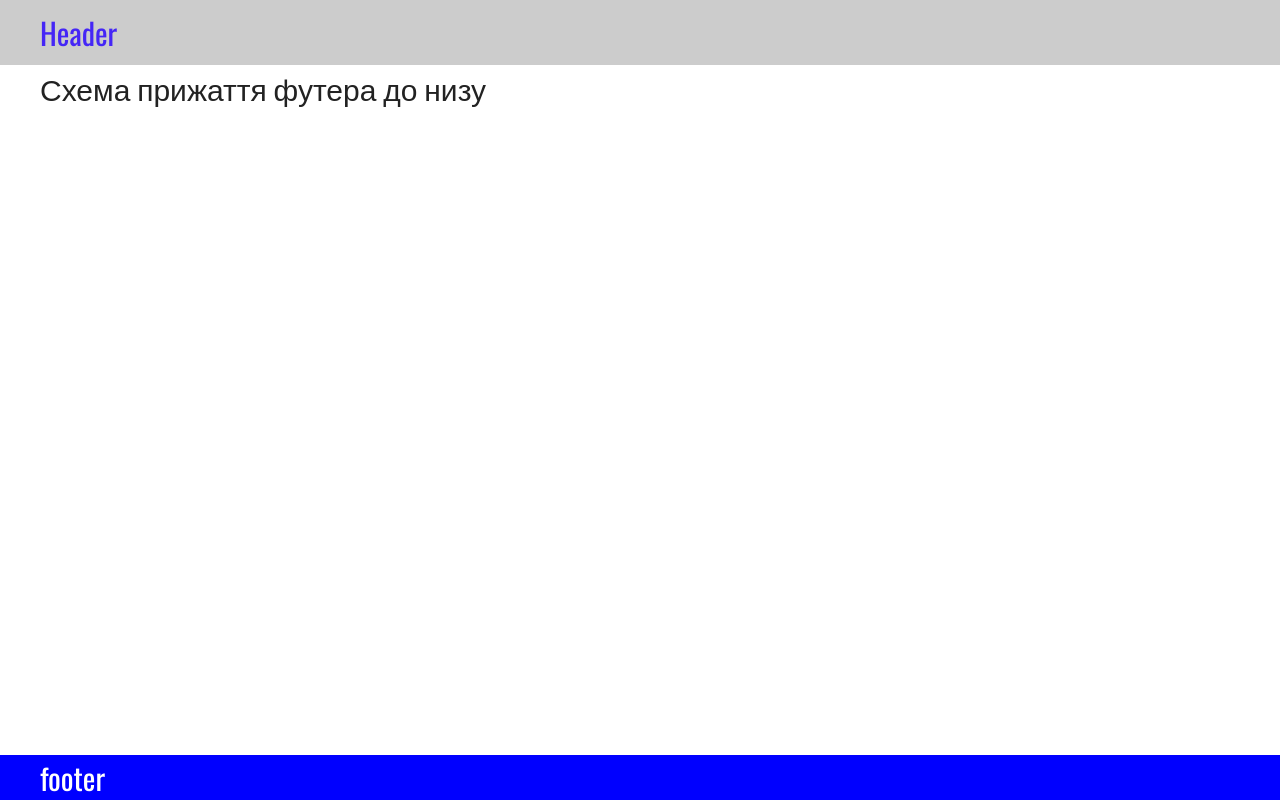
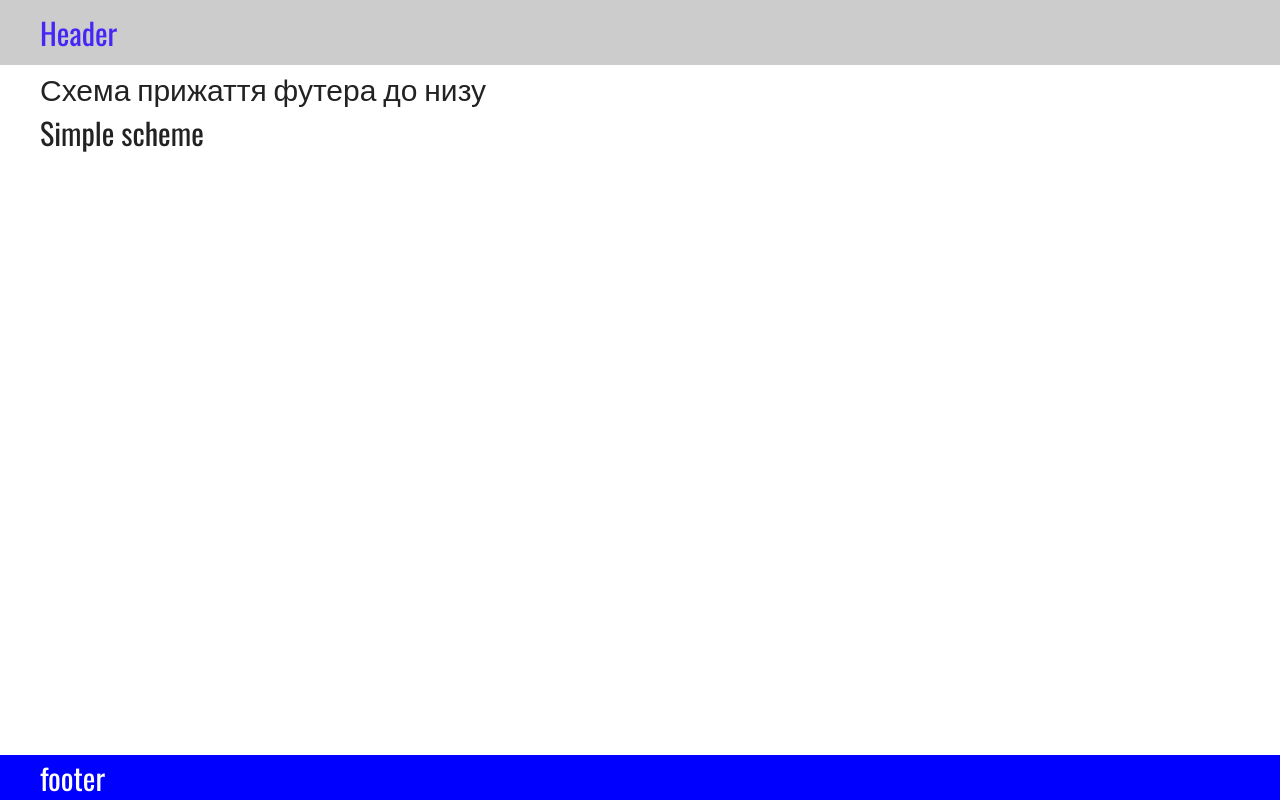
Before and after one commit to dihtyar/startit, a plain HTML site: page index.html in a window 1280 px wide. Drawn offline with nearby package versions, Linux system fonts and the light colour scheme.

Commit message:
saved title second

```diff
--- a/index.html
+++ b/index.html
@@ -20,6 +20,7 @@
         </header>
         <div class="wrap">
             <h1>Схема прижаття футера до низу</h1>
+            <h2>Simple scheme</h2>
         </div>
     </main>
     <footer class="footer">
```
